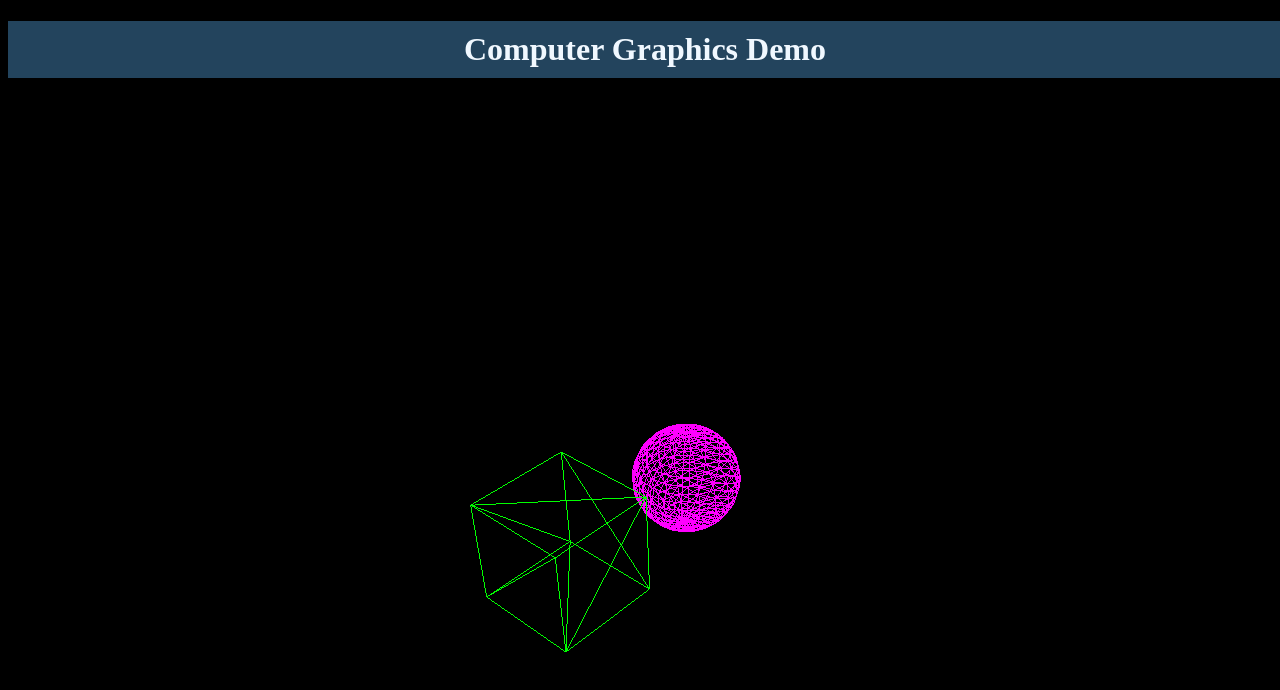
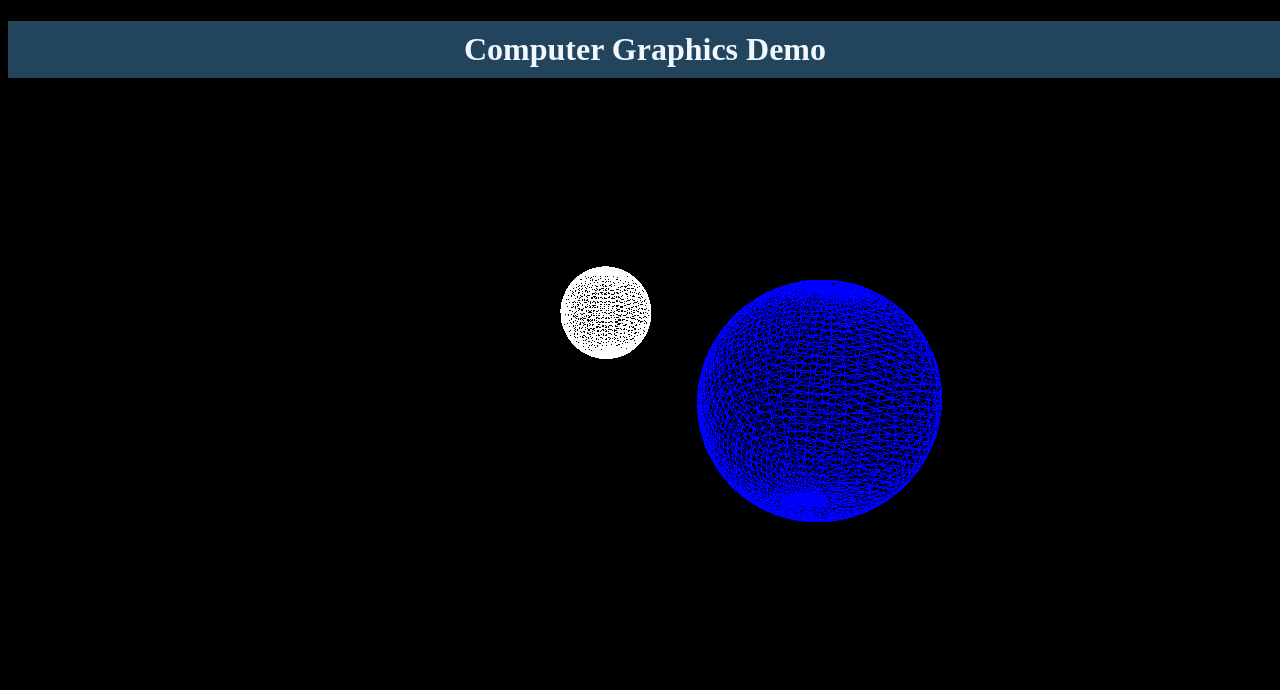
Before and after one commit to Georges034302/CGLabs, a website: page index.html in a window 1280 px wide. Drawn offline with nearby package versions, Linux system fonts and the light colour scheme; animation ran at ten frames a second.

Commit message:
lab1 updated

```diff
--- a/index.html
+++ b/index.html
@@ -5,6 +5,8 @@
         <title>CG Labs</title>
         <link rel="stylesheet" href="css/layout.css">
         <script src="js/three.js"></script>
+        <script src="js/OrbitControls.js"></script>
+
     </head>
 
     <body>
--- a/labs/lab01/animate.js
+++ b/labs/lab01/animate.js
@@ -1,18 +1,55 @@
+/*
 //Animate a cube to rotate around: x, and y axis
 function animate_cube() {
+
+    cube.rotation.x += 0.02;
+    cube.rotation.y += 0.04;
+    cube.position.z = 1;
+
+    renderer.render(scene, camera);
     requestAnimationFrame(animate_cube);
-    cube.rotation.x = 0.04;
-    cube.rotation.y = 0.04;
-    cube.position.z = 7;
-    renderer.render(scene, camera);
 }
 
+var clock = new THREE.Clock();
+var time = 0;
+var delta = 0;
 //Animate a sphere to rotate around x axis and transform along y, z axis
 function animate_sphere() {
 
-    sphere.rotation.x = 0.04;
-    sphere.rotation.y = 0.05;
-    sphere.position.z = 4;
+    delta = clock.getDelta();
+    time += delta;
+
+    sphere.rotation.x = time*4;
+    sphere.position.y = 0.5*Math.abs(Math.sin(time*3))*2;
+    sphere.position.z = -1+Math.cos(time)*4;
 
     renderer.render(scene, camera);
+    requestAnimationFrame(animate_sphere);
 }
+*/
+
+
+
+const speed = 0.005;
+
+function animate_earth(){
+    earth.rotation.y += speed;
+    renderer.render(scene,camera);
+    requestAnimationFrame(animate_earth);
+}
+// x = d*cos(angle)
+// z = d*sin(angle)
+
+const d = 5;
+var alpha = 0;
+var dalpha = 2*Math.PI/1000;
+
+function animate_moon(){
+    alpha += dalpha;
+
+    moon.position.y = 1;
+    moon.position.x = -d*Math.cos(alpha);
+    moon.position.z = d*Math.sin(alpha);
+    renderer.render(scene,camera);
+    requestAnimationFrame(animate_moon);
+}
--- a/labs/lab01/build.js
+++ b/labs/lab01/build.js
@@ -1,6 +1,4 @@
 /* global THREE, scene, renderer, camera */
-
-
 
 //Create a cube using variable w, h, d
 function createCube(w, h, d, r, g, b) {
@@ -22,10 +20,15 @@ function createSphere(radius, hlines, vlines, r, g, b) {
     return sphere;
 }
 
-var cube = createCube(2, 2, 2, 0, 1, 0);
-var sphere = createSphere(1, 20, 20, 1, 0, 1);
+//var cube = createCube(2, 2, 2, 0, 1, 0);
+//var sphere = createSphere(1, 20, 20, 1, 0, 1);
+
+var earth = createSphere(2.5,44,44,0,0,1);
+var moon = createSphere(1,32,32,1,1,1,);
 
 function addShapes() {
-    scene.add(cube);
-    scene.add(sphere);
+    //scene.add(cube);
+    //scene.add(sphere);
+    scene.add(earth);
+    scene.add(moon);
 }
--- a/labs/lab01/run.js
+++ b/labs/lab01/run.js
@@ -1,7 +1,9 @@
 setScene();
 addShapes();
 
-animate_cube();
-animate_sphere();
+//animate_cube();
+//animate_sphere();
+animate_earth();
+animate_moon();
 
 window.addEventListener('resize', resizeScene);
--- a/labs/lab01/setup.js
+++ b/labs/lab01/setup.js
@@ -4,6 +4,7 @@
 var scene;
 var camera;
 var renderer;
+//var controls;
 
 //Setup the 3 main components: scene, camera, renderer
 function setScene() {
@@ -15,6 +16,7 @@ function setScene() {
     renderer = new THREE.WebGLRenderer();
     renderer.setSize(window.innerWidth, window.innerHeight);
     document.body.appendChild(renderer.domElement);
+    //controls = new THREE.OrbitControls(camera,renderer.domElement);
 }
 
 //Resize the scene and update the camera aspect to the screen ration
```
